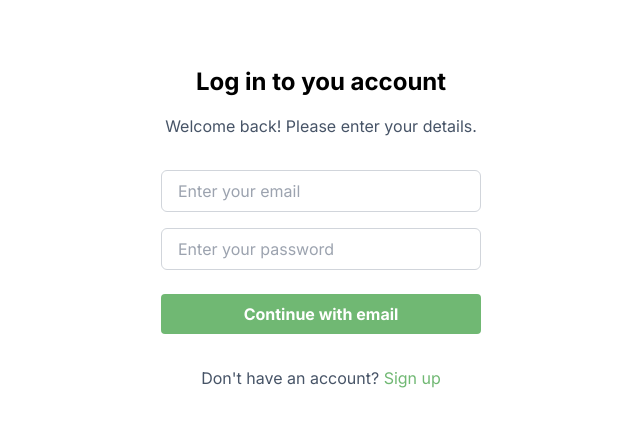
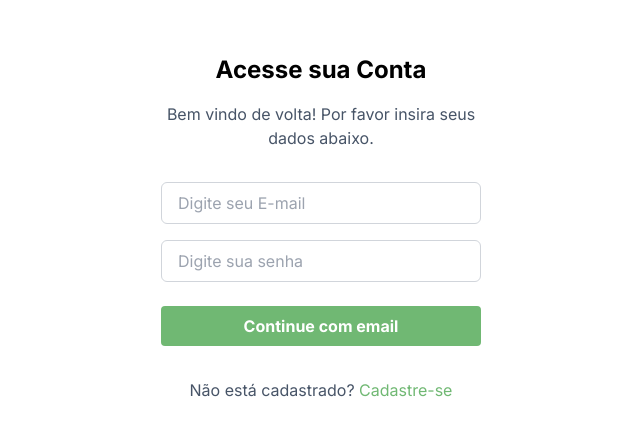
Before and after one commit to VictorGabrielCuralesvic/Comunus-Project, a Next.js app in the folder frontend/: page / in a window 1280 px wide. Shown: the part 172-608 px from the top of the page, without its empty margins (319-959 px from the left). Built offline with nearby package versions, Linux system fonts and the light colour scheme.

Commit message:
Alteração de informações placeholder
Alteração das informações placeholder nos arquivos de login, sign up e nos componentes

```diff
--- a/frontend/src/app/layout.js
+++ b/frontend/src/app/layout.js
@@ -4,8 +4,8 @@ import "./globals.css";
 const inter = Inter({ subsets: ["latin"] });
 
 export const metadata = {
-  title: "NFT",
-  description: "Generated by create next app",
+  title: "Communis",
+  description: "A rede social de Pais e Mães.",
 };
 
 export default function RootLayout({ children }) {
--- a/frontend/src/components/Card/index.jsx
+++ b/frontend/src/components/Card/index.jsx
@@ -8,10 +8,10 @@ const Card = () => {
         <span className="text-pink-500">&#10084;</span> {/* ícone de coração */}
       </div>
       <h3 className="text-lg font-semibold text-gray-800 mb-2">
-        O que é linguagem de programação? Conheça as principais
+        Compartilhe e Conecte: Encontre Apoio para a Jornada da Parentalidade!
       </h3>
       <p className="text-gray-600">
-        Uma das mais populares vertentes da tecnologia da informação, a área de programação segue tendo muita demanda de trabalho justamente pela velocidade com que dispositivos tecnológicos vêm avançando.
+        🌟 Queridos pais e mães, esta é a sua comunidade de apoio! Sejam bem-vindos a um espaço onde os desafios da parentalidade são compartilhados, compreendidos e superados juntos.
       </p>
     </div>
   );
--- a/frontend/src/components/Header/index.jsx
+++ b/frontend/src/components/Header/index.jsx
@@ -25,7 +25,7 @@ const Header = () => {
           {showDropdown && (
             <div className="absolute top-12 right-0 bg-white border border-gray-200 p-2 rounded shadow-lg">
               <button className="whitespace-nowrap" onClick={handleLogout}>Log out</button>
-              <button className="whitespace-nowrap" onClick={handleProfile}>My profile</button>
+              <button className="whitespace-nowrap" onClick={handleProfile}>Meu Perfil</button>
             </div>
           )}
         </div>
--- a/frontend/src/pages/login/index.jsx
+++ b/frontend/src/pages/login/index.jsx
@@ -15,17 +15,17 @@ export default function Login() {
     <main className="flex min-h-screen items-center justify-center">
       <div className="w-full max-w-xs text-center">
         <h1 className="text-2xl text-center font-bold mb-4">
-          Log in to you account
+          Acesse sua Conta
         </h1>
         <p className="text-terciary mb-8">
-          Welcome back! Please enter your details.
+        Bem vindo de volta! Por favor insira seus dados abaixo.
         </p>
         <div className="mb-4">
           <input
             type="email"
             id="email"
             className="form-input mt-1 block w-full border border-gray-300 rounded-md px-4 py-2"
-            placeholder="Enter your email"
+            placeholder="Digite seu E-mail"
             onChange={(e) => setEmail(e.target.value)}
           />
         </div>
@@ -34,7 +34,7 @@ export default function Login() {
             type="password"
             id="password"
             className="form-input mt-1 block w-full border border-gray-300 rounded-md px-4 py-2"
-            placeholder="Enter your password"
+            placeholder="Digite sua senha"
             onChange={(e) => setPassword(e.target.value)}
           />
         </div>
@@ -43,12 +43,12 @@ export default function Login() {
             href="/dashboard"
             className="bg-primary hover:bg-primaryDark text-white font-bold py-2 px-4 rounded w-full"
             onClick={() => submitForm()}>
-            Continue with email
+            Continue com email
           </Link>
           <p className="mt-8 text-terciary">
-            Don't have an account?{" "}
+           Não está cadastrado?{" "}
             <Link href="/signup" className="text-primary">
-              Sign up
+              Cadastre-se
             </Link>
           </p>
         </div>
--- a/frontend/src/pages/signup/index.jsx
+++ b/frontend/src/pages/signup/index.jsx
@@ -16,7 +16,7 @@ export default function Login() {
     console.log(name, email, password);
     if (!validatePassword(password)) {
       setPasswordError(
-        "Password must include at least one number, one lowercase letter, one uppercase letter, one special symbol, and be between 8-50 characters."
+        "Senha deve incluir pelo menos um número, uma letra minúscula, uma letra maiúscula, um símbolo especial e conter entre 8-50 caracteres."
       );
       return;
     } else {
@@ -36,15 +36,15 @@ export default function Login() {
       {/* Left side - Inputs */}
       <div className="max-w-3/4 md:w-2/4 h-screen mr-4 flex flex-col justify-center items-center">
         <div className="max-w-3/4 md:w-2/4">
-          <h1 className="text-2xl font-bold mb-4">Sign up</h1>
+          <h1 className="text-2xl font-bold mb-4">Cadastre-se</h1>
 
           <div className="mb-4">
-            <p className="text-terciary">Name*</p>
+            <p className="text-terciary">Nome*</p>
             <input
               type="text"
               id="name"
               className="form-input mt-1 block w-full border border-gray-300 rounded-md px-4 py-2"
-              placeholder="Enter your name"
+              placeholder="Insira seu nome"
               onChange={(e) => setName(e.target.value)}
               required
             />
@@ -56,19 +56,19 @@ export default function Login() {
               type="email"
               id="email"
               className="form-input mt-1 block w-full border border-gray-300 rounded-md px-4 py-2"
-              placeholder="Enter your email"
+              placeholder="Insira seu email"
               onChange={(e) => setEmail(e.target.value)}
               required
             />
           </div>
 
           <div className="mb-6">
-            <p className="text-terciary">Password*</p>
+            <p className="text-terciary">Senha*</p>
             <input
               type="password"
               id="password"
               className="form-input mt-1 block w-full border border-gray-300 rounded-md px-4 py-2"
-              placeholder="Create a password"
+              placeholder="Crie uma senha segura"
               onChange={(e) => setPassword(e.target.value)}
             />
             {passwordError && (
@@ -80,10 +80,10 @@ export default function Login() {
             <button
               className="bg-primary hover:bg-primaryDark text-white font-bold py-2 px-4 rounded w-full"
               onClick={() => submitForm()}>
-              Get started
+              Entrar
             </button>
             <p className="text-terciary mt-8">
-              Already have an account?{" "}
+              Já possui uma conta?{" "}
               <Link href="/" className="text-primary">
                 Log in
               </Link>
@@ -97,8 +97,8 @@ export default function Login() {
       <div className="flex-1 flex flex-col justify-center items-center w-full md:w-2/4 h-screen bg-gradient-to-r from-[#70b873] to-[#3a7f3d] text-white p-8 rounded">
         <div className="flex flex-col w-2/3 justify-center items-start">
           <div>
-            <h1 className="text-6xl mb-4">Create your own NFT</h1>
-            <p>Create an account and get your vehicle's NFT.</p>
+            <h1 className="text-6xl mb-4">Bem vindos ao <i>Communis</i></h1>
+            <p>A rede social de Pais e Mães.</p>
           </div>
         </div>
       </div>
```
